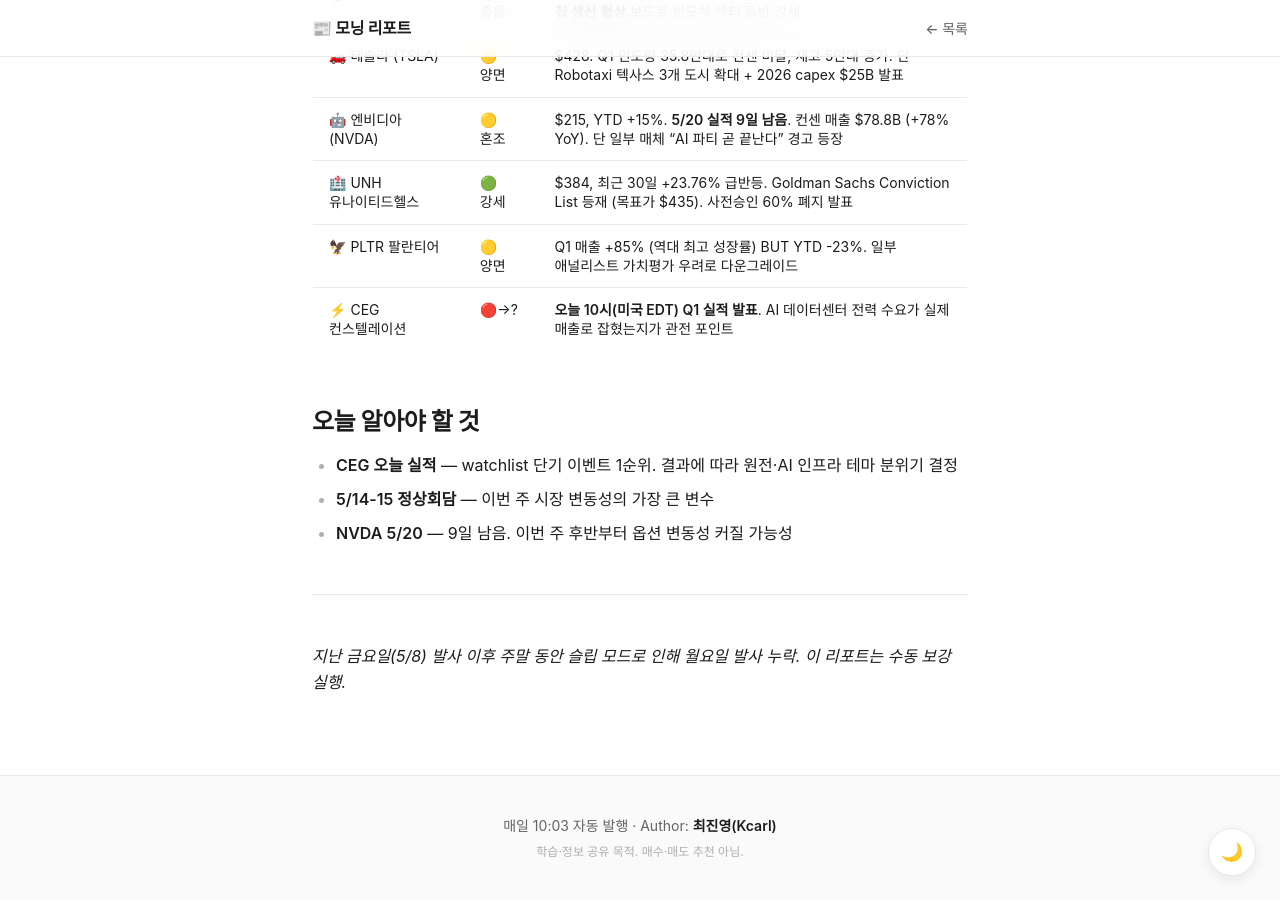
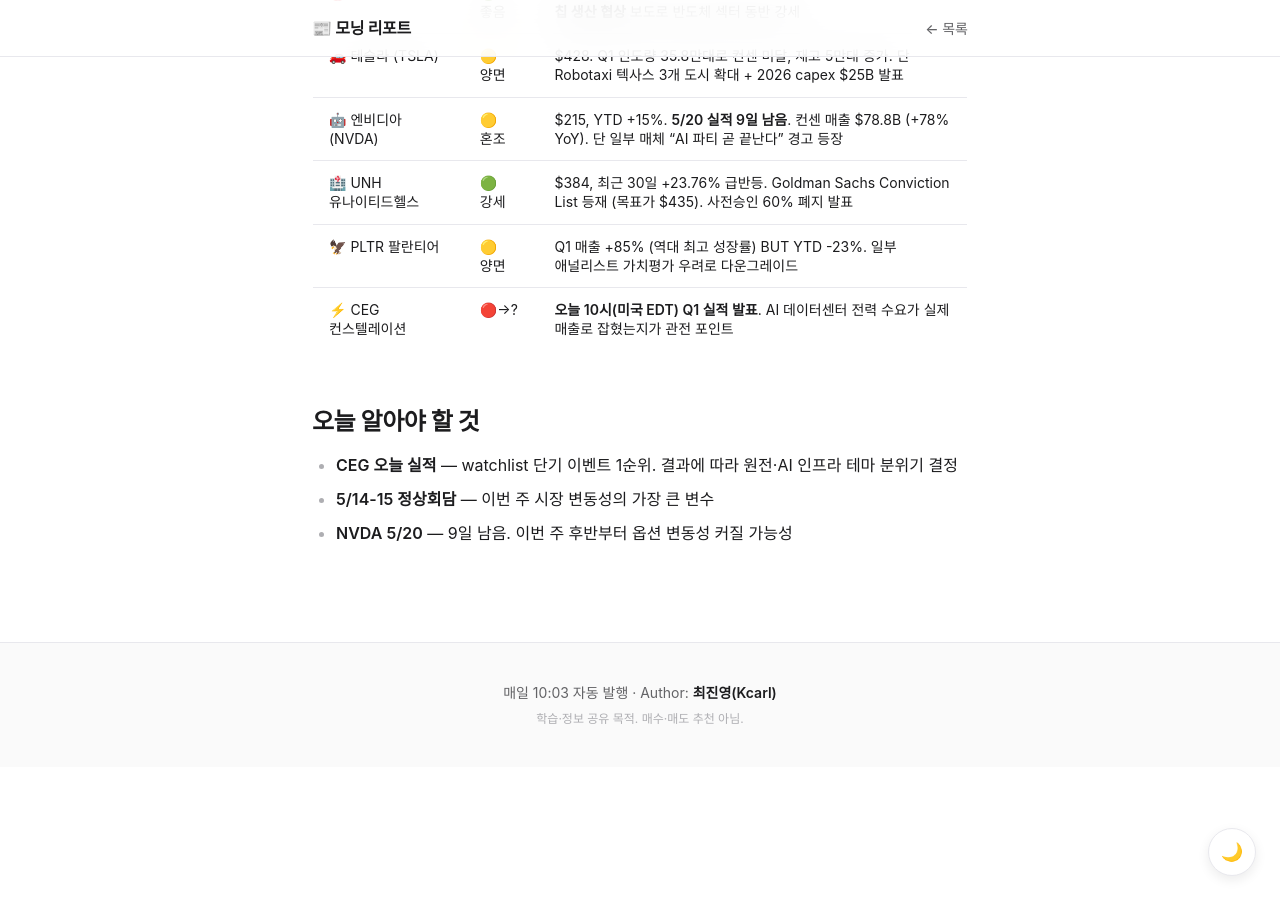
Before and after one commit to jinyeung0618/morning-report, a Jekyll site: the page built from _posts/2026-05-11-morning-report.md, in a window 1280 px wide and 900 px high, scrolled down 1022 px. Built offline with Jekyll 4.4.1, drawn with Linux system fonts in a browser that asks for light colours; after the commit the page ends 1789 px from its top, so only the background shows below that.

Commit message:
Morning report 2026-05-11 (cron fire)

```diff
--- a/_posts/2026-05-11-morning-report.md
+++ b/_posts/2026-05-11-morning-report.md
@@ -34,7 +34,3 @@ Bank of America: "2026년 인하 없음, 2027 하반기에야 가능"으로 전
 - **CEG 오늘 실적** — watchlist 단기 이벤트 1순위. 결과에 따라 원전·AI 인프라 테마 분위기 결정
 - **5/14-15 정상회담** — 이번 주 시장 변동성의 가장 큰 변수
 - **NVDA 5/20** — 9일 남음. 이번 주 후반부터 옵션 변동성 커질 가능성
-
----
-
-*지난 금요일(5/8) 발사 이후 주말 동안 슬립 모드로 인해 월요일 발사 누락. 이 리포트는 수동 보강 실행.*
```
